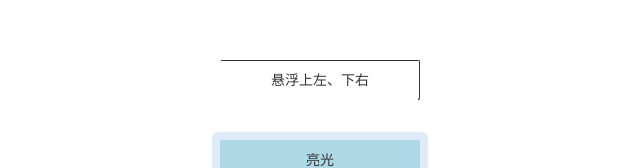
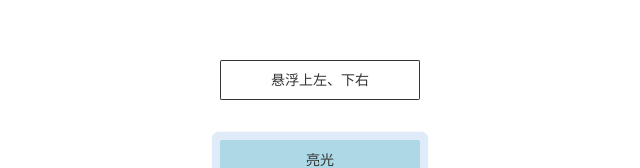
Before and after one commit to xiaogang12131/vite-template, a Vue app: page / in a window 1280 px wide. In both pictures the pointer is over the button "悬浮上左、下右". Shown: the top 168 px of the page, without its empty margins (320-960 px from the left). Built offline with nearby package versions, Linux system fonts and the light colour scheme.

Commit message:
feat: 修改边框

```diff
--- a/src/views/ButtonStyle.vue
+++ b/src/views/ButtonStyle.vue
@@ -59,7 +59,7 @@
   }
 
   &:hover::before,
-  .line:hover::after {
+  &:hover::after {
     width: 100%;
     height: 100%;
     transition: width 0.2s ease-out, height 0.2s ease-out 0.2s;
```
